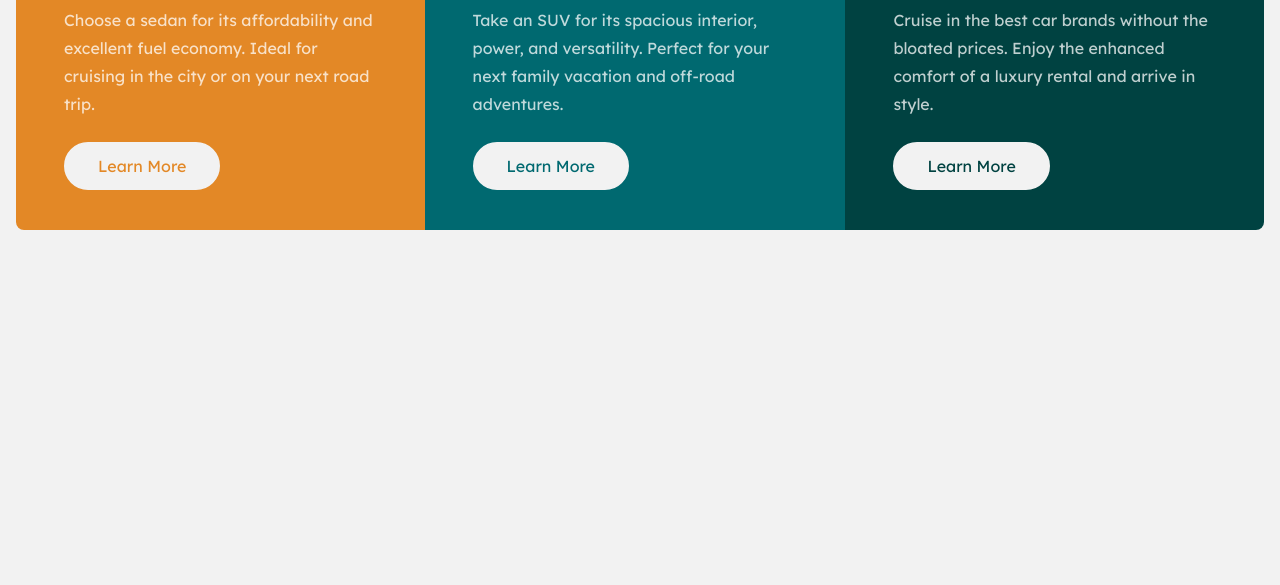
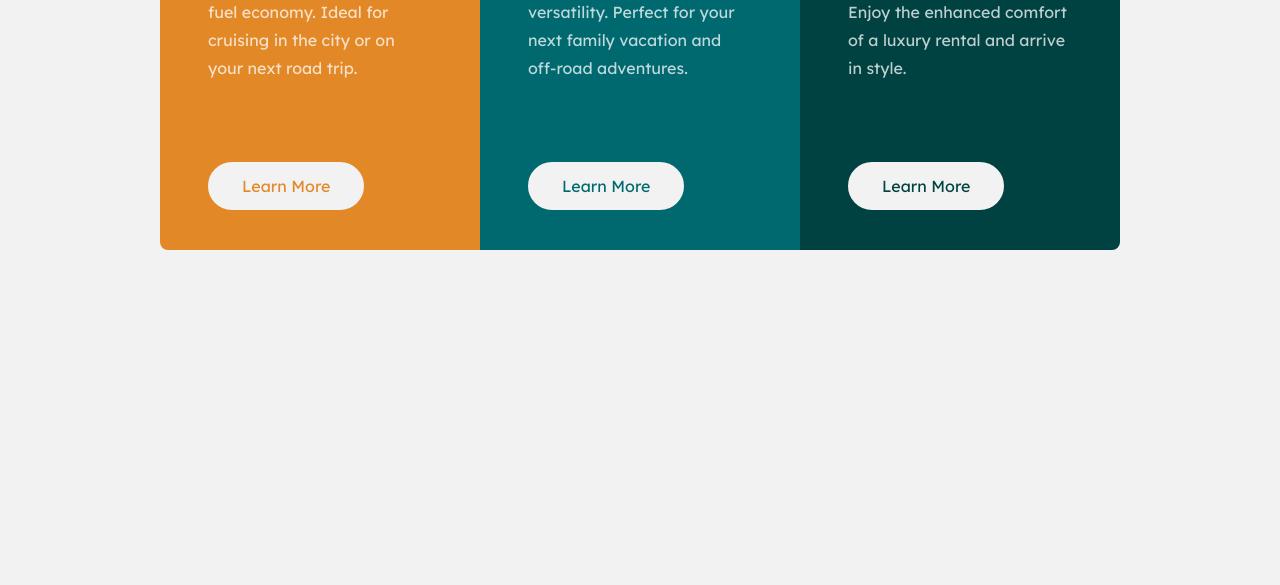
Before and after one commit to HarshSaini13/3-column-card-component, a plain HTML site: page index.html in a window 1280 px wide. Shown: the part 215-800 px from the top of the page. Drawn offline with Linux system fonts and the light colour scheme.

Commit message:
improvement

```diff
--- a/app.css
+++ b/app.css
@@ -62,16 +62,28 @@ a{
     color: hsl(0, 0%, 95%);
 }
 @media (min-width: 630px){
+    body{
+        display: flex;
+        justify-content: center;
+    }
     .project{
         display: flex;
-        justify-content: center;
+        margin: 0px;
     }
     .sedans{
         border-top-right-radius: 0em;
         border-bottom-left-radius: 0.5em;
+        max-width: 224px;
     }
     .luxary{
         border-top-right-radius: 0.5em;
         border-bottom-left-radius: 0em;
+        max-width: 224px;
+    }
+    .suvs{
+        max-width: 224px;
+    }
+    .button{
+        margin-top: 5em;
     }
 }
```
